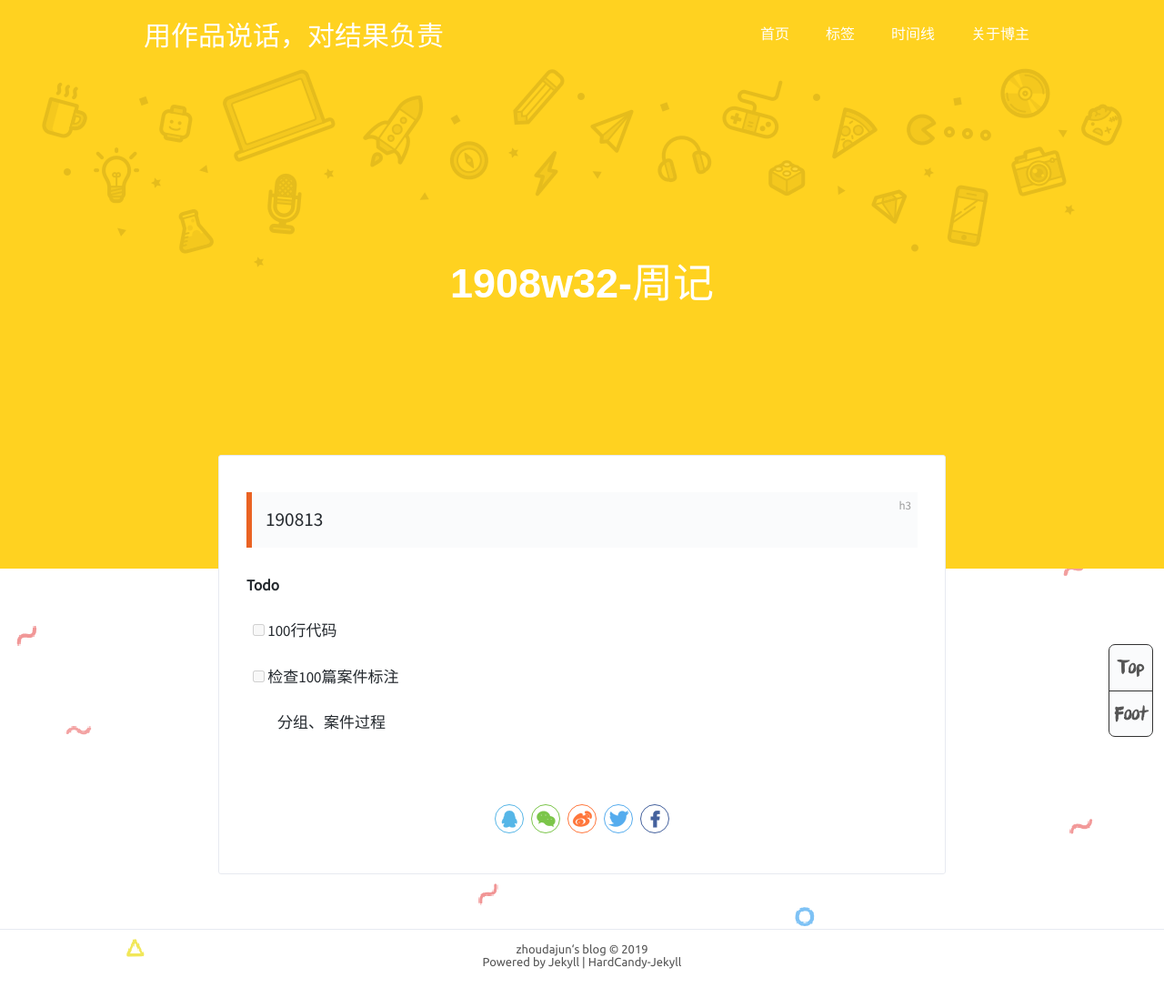
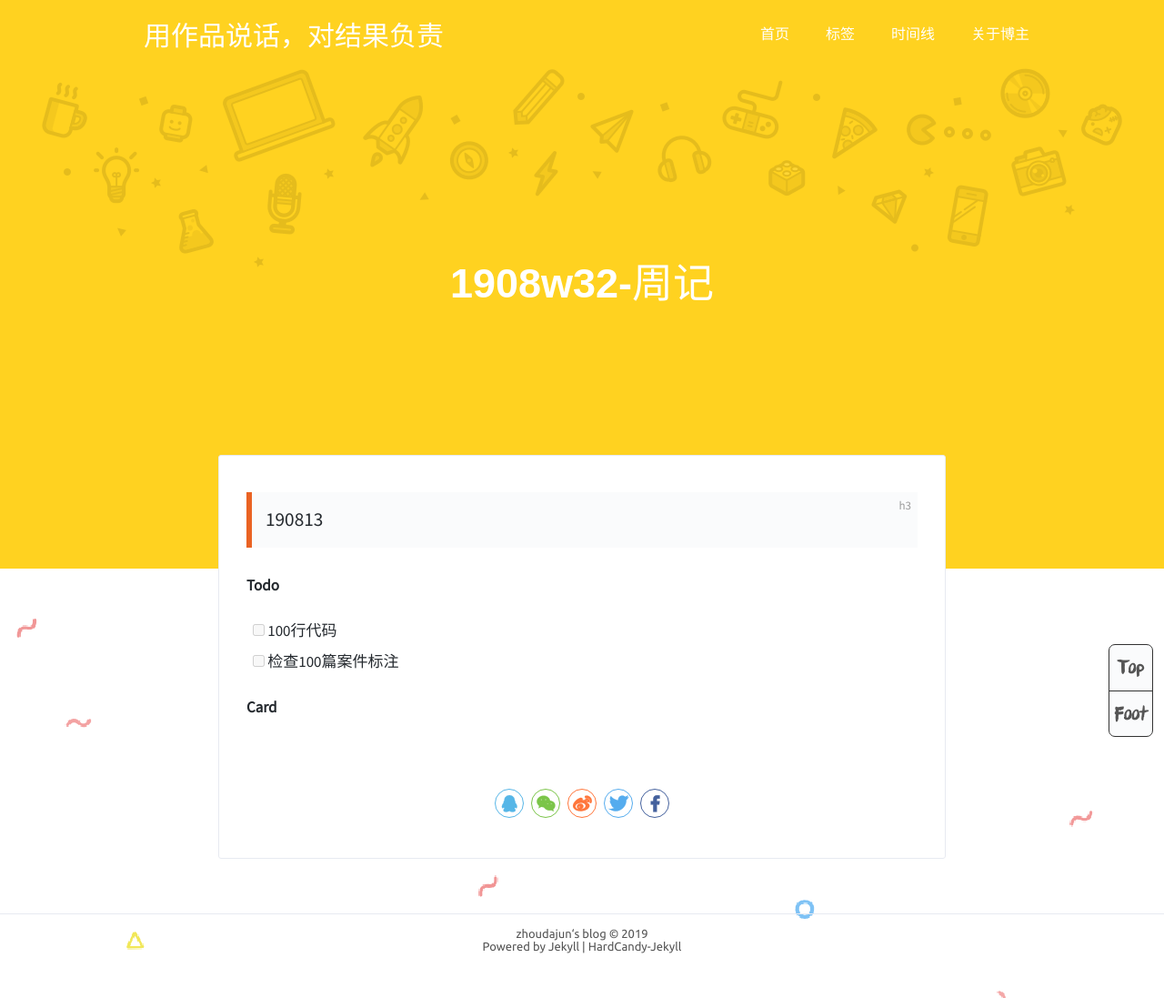
Before and after one commit to zhoudajun/zhoudajun.github.io, a Jekyll site: the page built from _posts/2019-08-17-w33-weekly.md, in a window 1280 px wide. Shown: the whole page at 91% size. Built offline with Jekyll 4.4.1, drawn with Linux system fonts in a browser that asks for light colours; comment, search, counter and statistics services are not loaded.

Commit message:
Update 2019-08-17-w33-weekly.md

```diff
--- a/_posts/2019-08-17-w33-weekly.md
+++ b/_posts/2019-08-17-w33-weekly.md
@@ -13,7 +13,6 @@ tags: log
 **Todo**
 
 + [ ] 100行代码
-
 + [ ] 检查100篇案件标注
 
-  分组、案件过程
+**Card**
```
